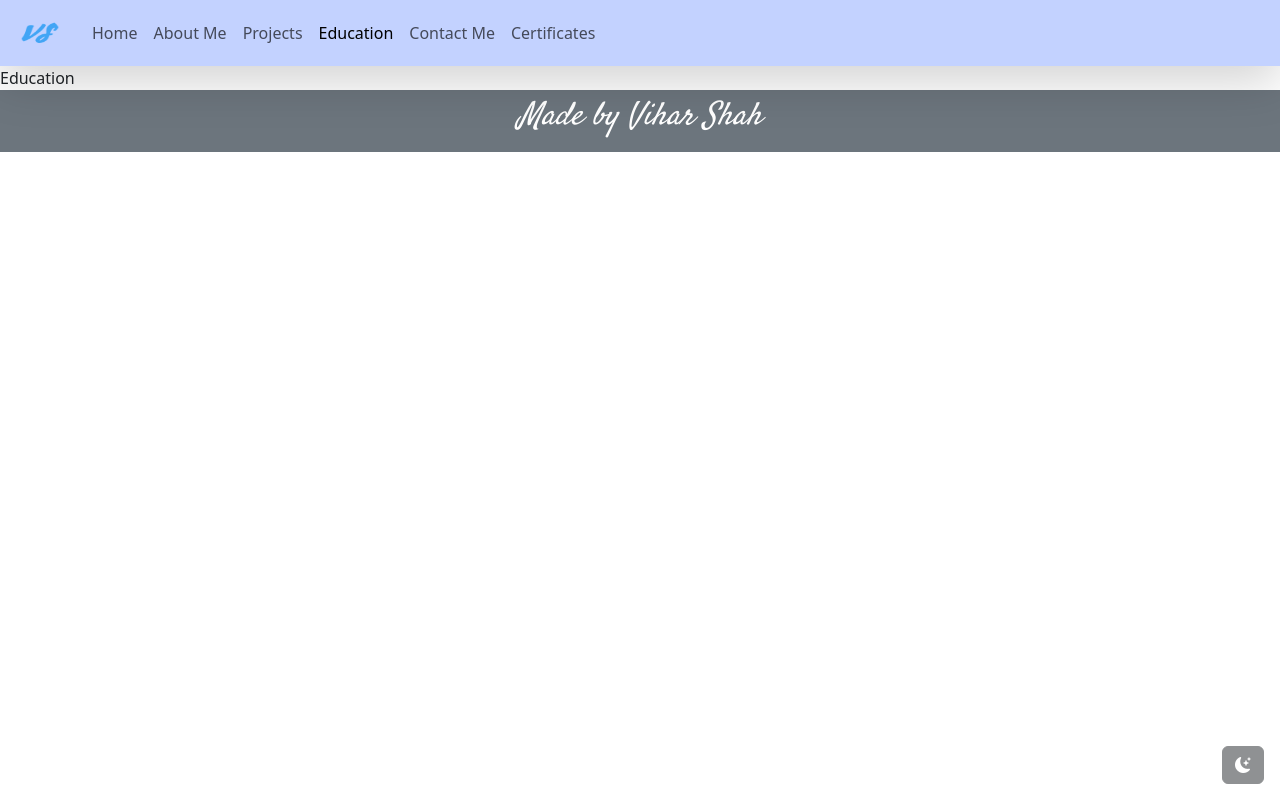
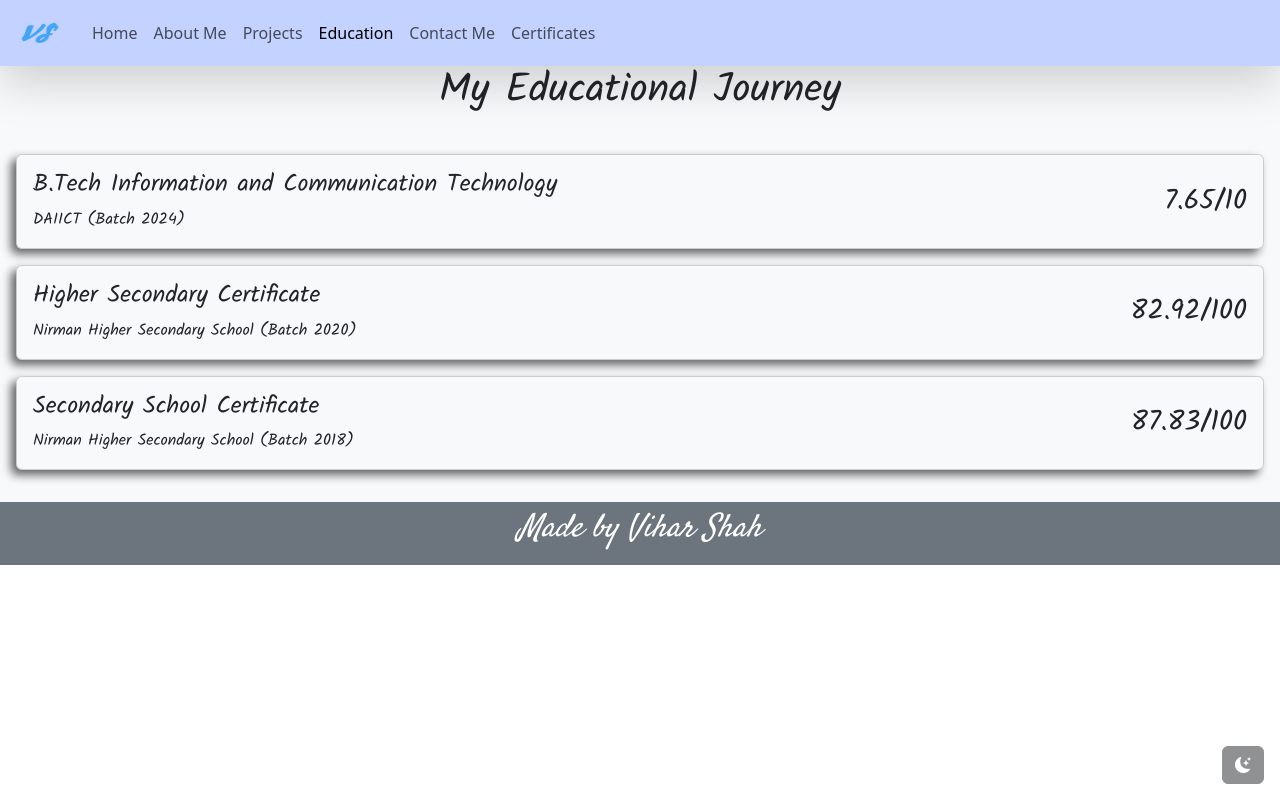
Before and after one commit to vihar-s1/PersonalWebsite, a React (Create React App) app in the folder frontend/: page /education in a window 1280 px wide. Built offline with nearby package versions, Linux system fonts and the light colour scheme.

Commit message:
Basic Education Page with details

```diff
--- a/frontend/src/App.css
+++ b/frontend/src/App.css
@@ -7,10 +7,6 @@
     box-shadow: 0px 0px 10px 2px rgba(13, 110, 253, 0.6);
 }
 
-.flash {
-    border-bottom: 1px solid grey;
-}
-
 @media screen and (max-width: 770px) {
     .projectCard {
         width: 350px;
--- a/frontend/src/components/Education.js
+++ b/frontend/src/components/Education.js
@@ -1,11 +1,45 @@
-import React from 'react';
+import React, { useContext } from "react";
+import { themeContext } from "../context/ThemeContext";
+
+import EducationDetails from "../json/EducationDetails.json"
+
+const DegreeCard = ({ degree }) => {
+    return (
+        <div className="card m-3 bg-light bg-opacity-25">
+            <div className="card-body d-flex justify-content-between">
+                <div>
+                    <h4>{degree.title}</h4>
+                    <p className="mb-0">
+                        {degree.institute} (Batch {degree.passingYear})
+                    </p>
+                </div>
+                <div className="align-self-center">
+                    <div className="h3 mb-0">{degree.score}/{degree.total}</div>
+                </div>
+            </div>
+        </div>
+    )
+}
 
 const Education = () => {
+
+    const { theme, textTheme } = useContext(themeContext);
+
     return (
-        <div>
-            Education
+        <div className={`text-${textTheme} text-bg-${theme}`} style={{fontFamily: "kalam"}}>
+            <h1 className="text-center">My Educational Journey</h1>
+            <div className="py-3">
+                {
+                    EducationDetails !== undefined &&
+                    EducationDetails.map((edu, index) => {
+                        return (
+                            <DegreeCard key={index} degree={edu}/>
+                        )
+                    })
+                }
+            </div>
         </div>
-    )
+    );
 };
 
 export default Education;
--- a/frontend/src/components/Introduction.js
+++ b/frontend/src/components/Introduction.js
@@ -7,8 +7,8 @@ const Introduction = () => {
         <div style={{background: "url(introduction.webp) no-repeat center center/cover"}}>
             <div className="container text-light py-5" style={{fontFamily: "satisfy"}}>
                 <div className="p-5 text-center rounded-3">
-                    <p className="display-4 flash">I am Vihar Shah</p>
-                    <p className="col-lg-8 mx-auto fs-3 flash">
+                    <p className="display-4 fst-italic">I am Vihar Shah</p>
+                    <p className="col-lg-8 mx-auto fs-3">
                         Welcome to my website. See my projects, certificates, and resume, or just contact me through the contact me form!
                     </p>
                 </div>
--- /dev/null
+++ b/frontend/src/json/EducationDetails.json
@@ -0,0 +1,23 @@
+[
+    {
+        "title": "B.Tech Information and Communication Technology",
+        "score": 7.65,
+        "total": 10,
+        "passingYear": 2024,
+        "institute": "DAIICT"
+    },
+    {
+        "title": "Higher Secondary Certificate",
+        "score": 82.92,
+        "total": 100,
+        "passingYear": 2020,
+        "institute": "Nirman Higher Secondary School"
+    },
+    {
+        "title": "Secondary School Certificate",
+        "score": 87.83,
+        "total": 100,
+        "passingYear": 2018,
+        "institute": "Nirman Higher Secondary School"
+    }
+]
```
